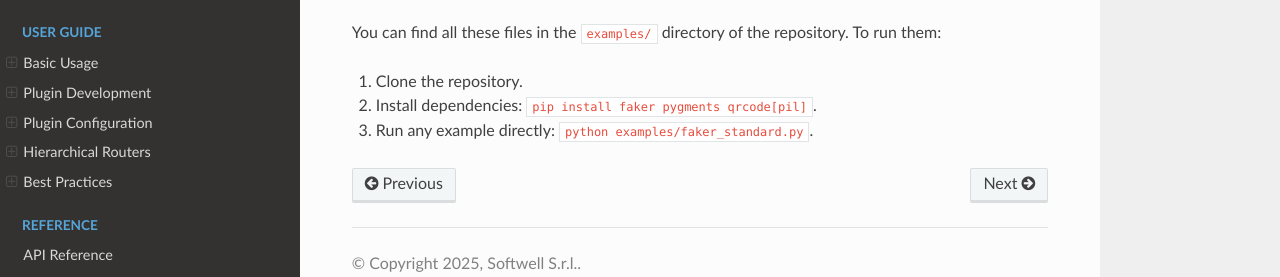
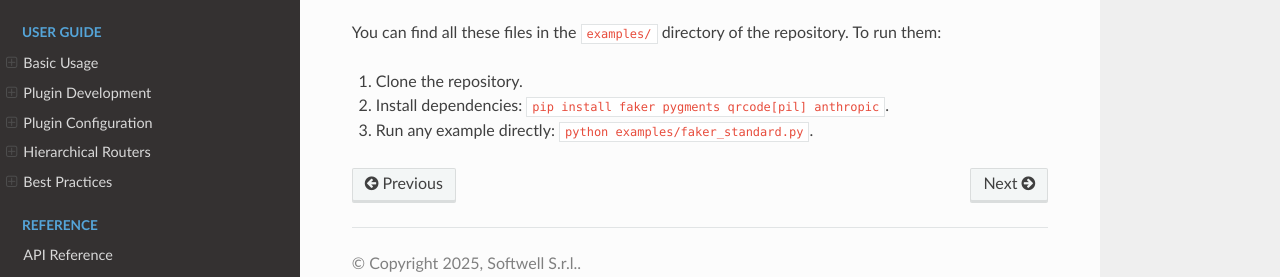
Before and after one commit to genropy/genro-routes, a Sphinx documentation site: the page built from docs/guide/examples.md, in a window 1280 px wide and 900 px high, scrolled down 2360 px. Shown: the part 567-844 px from the top of the window. Built offline with Sphinx 7.4.7 and the Read the Docs theme 3.1.0, drawn with Linux system fonts in a browser that asks for light colours; pages that are not in the unit, such as notebooks, are missing from menus.

Commit message:
added missing 'anthropic' dependency needed by examples/mcp_bridge/agent_sim.py

```diff
--- a/docs/guide/examples.md
+++ b/docs/guide/examples.md
@@ -84,5 +84,5 @@
 You can find all these files in the `examples/` directory of the repository. To run them:
 
 1. Clone the repository.
-2. Install dependencies: `pip install faker pygments qrcode[pil]`.
+2. Install dependencies: `pip install faker pygments qrcode[pil] anthropic`.
 3. Run any example directly: `python examples/faker_standard.py`.
```
